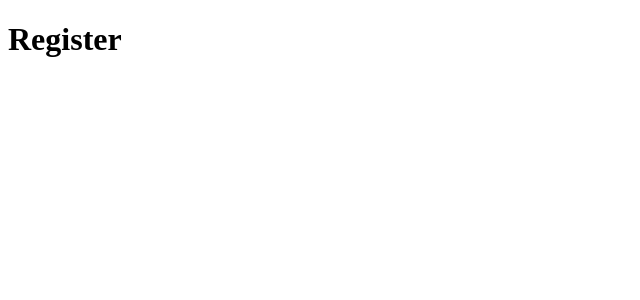
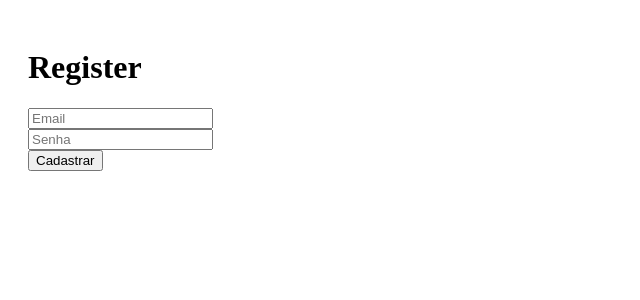
Before and after one commit to FreitasNovoHumano/PostTemperoRestaurante, a Next.js app: page /register in a window 1280 px wide. Shown: the top 300 px of the page, without its empty margins (0-640 px from the left). Built offline with nearby package versions, Linux system fonts and the light colour scheme.

Commit message:
fix: restaura dashboard estável e funcional

```diff
--- a/app/(auth)/register/page.tsx
+++ b/app/(auth)/register/page.tsx
@@ -1,7 +1,56 @@
+"use client"
+
+/**
+ * 📌 Página de Cadastro
+ */
+
+import { useState } from "react"
+
 export default function RegisterPage() {
+  const [email, setEmail] = useState("")
+  const [password, setPassword] = useState("")
+
+  async function handleRegister(e: React.FormEvent) {
+    e.preventDefault()
+
+    const response = await fetch("/api/auth/register", {
+      method: "POST",
+      body: JSON.stringify({ email, password }),
+      headers: {
+        "Content-Type": "application/json",
+      },
+    })
+
+    const data = await response.json()
+
+    alert(data.message)
+  }
+
   return (
-    <div>
+    <div style={{ padding: 20 }}>
       <h1>Register</h1>
+
+      <form onSubmit={handleRegister}>
+        <div>
+          <input
+            type="email"
+            placeholder="Email"
+            value={email}
+            onChange={(e) => setEmail(e.target.value)}
+          />
+        </div>
+
+        <div>
+          <input
+            type="password"
+            placeholder="Senha"
+            value={password}
+            onChange={(e) => setPassword(e.target.value)}
+          />
+        </div>
+
+        <button type="submit">Cadastrar</button>
+      </form>
     </div>
-  );
+  )
 }
--- /dev/null
+++ b/app/(auth)/register/route.ts
@@ -0,0 +1,23 @@
+/**
+ * 📌 API de Registro
+ */
+
+import { NextResponse } from "next/server"
+
+export async function POST(req: Request) {
+  const body = await req.json()
+
+  const { email, password } = body
+
+  // 👉 validação simples
+  if (!email || !password) {
+    return NextResponse.json({
+      message: "Email e senha obrigatórios",
+    })
+  }
+
+  // 👉 simulação de cadastro
+  return NextResponse.json({
+    message: "Usuário cadastrado com sucesso!",
+  })
+}
```
